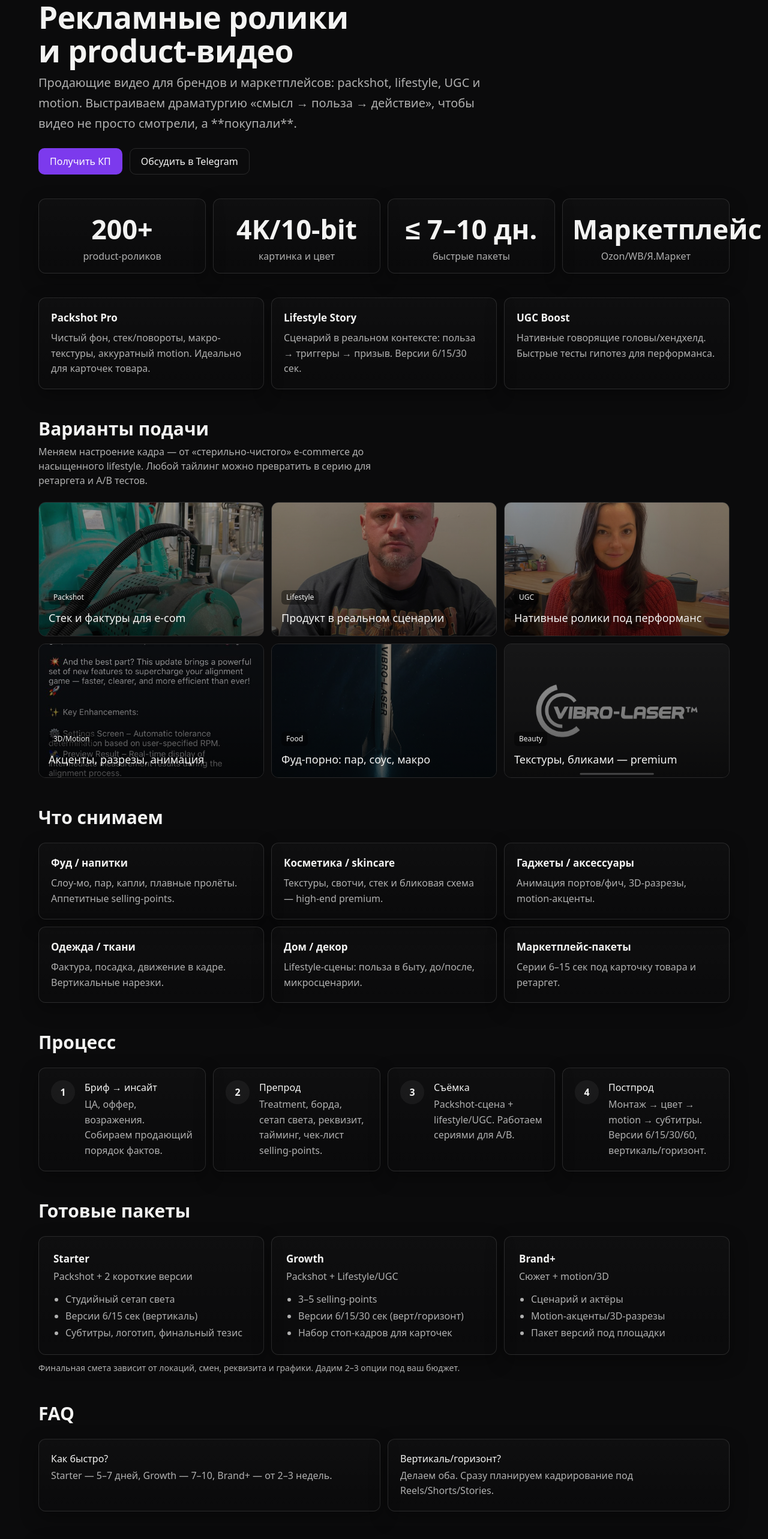
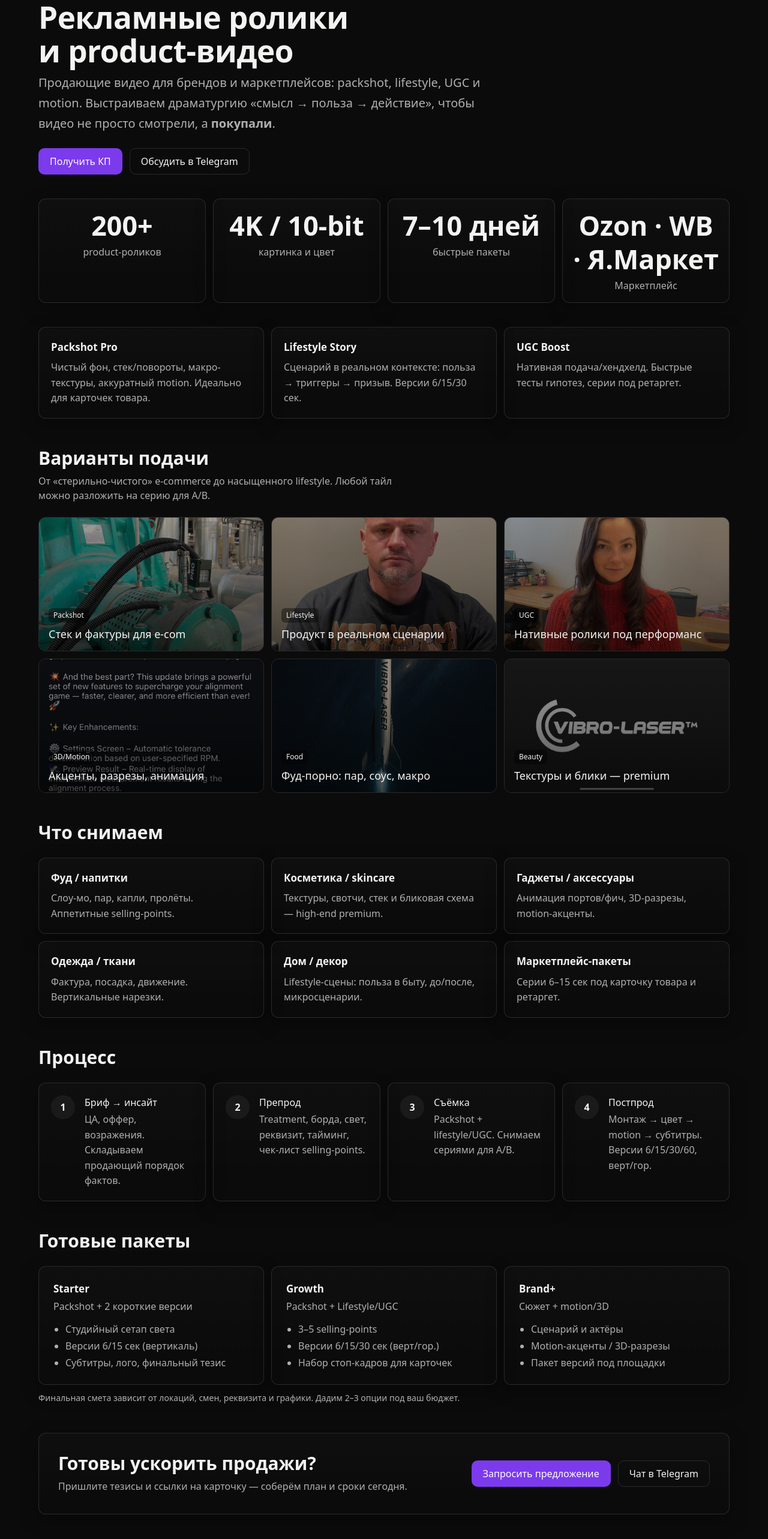
Before and after one commit to pandangun/highwayfilms.ru, a Next.js app: page /commercials in a window 1280 px wide. Shown: the part 120-2686 px from the top of the page at 60% size. Built offline with nearby package versions, Linux system fonts and the light colour scheme.

Commit message:
new commercial_v3

```diff
--- a/src/app/commercials/page.tsx
+++ b/src/app/commercials/page.tsx
@@ -19,19 +19,18 @@ export const metadata: Metadata = {
   robots: { index: true, follow: true },
 };
 
-/* ====== Мелкие кирпичики ====== */
 function Kpi({ value, label }: { value: string; label: string }) {
   return (
     <div className="card p-4 text-center">
-      <div className="stat-value">{value}</div>
-      <div className="stat-label">{label}</div>
+      <div className="stat-value leading-tight">{value}</div>
+      <div className="stat-label mt-1 break-words">{label}</div>
     </div>
   );
 }
 
 function Feature({ title, text }: { title: string; text: string }) {
   return (
-    <div className="card p-5 hover:translate-y-[-2px] transition">
+    <div className="card p-5 transition hover:-translate-y-0.5 hover:border-strong">
       <h3 className="text-lg font-medium">{title}</h3>
       <p className="mt-2 text-muted">{text}</p>
     </div>
@@ -52,48 +51,35 @@ function Step({ n, title, text }: { n: number; title: string; text: string }) {
   );
 }
 
-/* ====== Тайлы с фоном: полупрозр. фото + фильтр сверху ====== */
-function AdTile({
-  src,
-  tag,
-  title,
-}: {
-  src: string;
-  tag: string;
-  title: string;
-}) {
+/* Полупрозрачный тайл с фоном и фильтром */
+function AdTile({ src, tag, title }: { src: string; tag: string; title: string }) {
   return (
     <article className="group relative overflow-hidden rounded-xl border border-base h-48 md:h-56">
-      {/* фон как слой под оверлеем */}
       <Image
         src={src}
         alt={title}
         fill
-        className="object-cover opacity-60 group-hover:opacity-75 transition"
+        className="object-cover opacity-60 transition group-hover:opacity-75"
         sizes="(max-width: 768px) 100vw, (max-width: 1200px) 33vw, 33vw"
-        priority={false}
       />
-      {/* фильтр/градиент сверху */}
       <div className="absolute inset-0 bg-gradient-to-t from-black/50 via-black/20 to-transparent" />
-      {/* контент поверх */}
       <div className="absolute inset-0 p-4 flex flex-col justify-end">
-        <div className="flex items-center gap-2">
-          <span className="rounded-md bg-black/40 px-2 py-1 text-xs">{tag}</span>
-        </div>
-        <h3 className="mt-2 text-lg font-medium">{title}</h3>
+        <span className="w-fit rounded-md bg-black/40 px-2 py-1 text-xs">{tag}</span>
+        <h3 className="mt-2 text-lg font-medium leading-tight">{title}</h3>
       </div>
+      <span className="pointer-events-none absolute inset-0 rounded-xl ring-0 transition group-hover:ring-1 group-hover:ring-white/15" />
     </article>
   );
 }
 
-/* Заглушки для фоновых кадров — замени файлами в /public/images/ads/ */
+/* Заглушки — замени файлами в /public/images/ads/ и убери игнор для них */
 const tiles = [
-  { src: "/images/ads/a01.jpg", tag: "Packshot", title: "Стек и фактуры для e-com" },
+  { src: "/images/ads/a01.jpg", tag: "Packshot",  title: "Стек и фактуры для e-com" },
   { src: "/images/ads/a02.jpg", tag: "Lifestyle", title: "Продукт в реальном сценарии" },
-  { src: "/images/ads/a03.jpg", tag: "UGC", title: "Нативные ролики под перформанс" },
-  { src: "/images/ads/a04.jpg", tag: "3D/Motion", title: "Акценты, разрезы, анимация" },
-  { src: "/images/ads/a05.jpg", tag: "Food", title: "Фуд-порно: пар, соус, макро" },
-  { src: "/images/ads/a06.jpg", tag: "Beauty", title: "Текстуры, бликами — premium" },
+  { src: "/images/ads/a03.jpg", tag: "UGC",      title: "Нативные ролики под перформанс" },
+  { src: "/images/ads/a04.jpg", tag: "3D/Motion",title: "Акценты, разрезы, анимация" },
+  { src: "/images/ads/a05.jpg", tag: "Food",     title: "Фуд-порно: пар, соус, макро" },
+  { src: "/images/ads/a06.jpg", tag: "Beauty",   title: "Текстуры и блики — premium" },
 ];
 
 export default function Page() {
@@ -104,28 +90,23 @@ export default function Page() {
         <h1 className="h1">Рекламные ролики и product-видео</h1>
         <p className="lead measure mt-2">
           Продающие видео для брендов и маркетплейсов: packshot, lifestyle, UGC и motion.
-          Выстраиваем драматургию «смысл → польза → действие», чтобы видео не просто смотрели, а
-          **покупали**.
+          Выстраиваем драматургию «смысл → польза → действие», чтобы видео не просто смотрели, а{" "}
+          <strong>покупали</strong>.
         </p>
         <div className="mt-6 flex flex-wrap gap-3">
           <Link href="/contacts" className="btn btn-primary">Получить КП</Link>
-          <a
-            href="https://t.me/highwayfilms"
-            target="_blank"
-            rel="noopener noreferrer"
-            className="btn"
-          >
+          <a href="https://t.me/highwayfilms" target="_blank" rel="noopener noreferrer" className="btn">
             Обсудить в Telegram
           </a>
         </div>
       </section>
 
-      {/* KPIs */}
+      {/* KPI — короткий value, понятный label */}
       <section className="mt-10 grid grid-cols-2 md:grid-cols-4 gap-3">
         <Kpi value="200+" label="product-роликов" />
-        <Kpi value="4K/10-bit" label="картинка и цвет" />
-        <Kpi value="≤ 7–10 дн." label="быстрые пакеты" />
-        <Kpi value="Маркетплейс" label="Ozon/WB/Я.Маркет" />
+        <Kpi value="4K / 10-bit" label="картинка и цвет" />
+        <Kpi value="7–10 дней" label="быстрые пакеты" />
+        <Kpi value="Ozon · WB · Я.Маркет" label="Маркетплейс" />
       </section>
 
       {/* Продуктовые офферы */}
@@ -136,20 +117,19 @@ export default function Page() {
         />
         <Feature
           title="Lifestyle Story"
-          text="Сценарий в реальном контексте: польза → триггеры → призыв. Версии 6/15/30 cек."
+          text="Сценарий в реальном контексте: польза → триггеры → призыв. Версии 6/15/30 сек."
         />
         <Feature
           title="UGC Boost"
-          text="Нативные говорящие головы/хендхелд. Быстрые тесты гипотез для перформанса."
+          text="Нативная подача/хендхелд. Быстрые тесты гипотез, серии под ретаргет."
         />
       </section>
 
-      {/* Галерея с фоновыми кадрами и фильтром */}
+      {/* Галерея тайлов */}
       <section className="mt-12">
         <h2 className="text-2xl md:text-3xl font-semibold">Варианты подачи</h2>
         <p className="text-muted mt-2 measure">
-          Меняем настроение кадра — от «стерильно-чистого» e-commerce до насыщенного lifestyle. Любой
-          тайлинг можно превратить в серию для ретаргета и A/B тестов.
+          От «стерильно-чистого» e-commerce до насыщенного lifestyle. Любой тайл можно разложить на серию для A/B.
         </p>
         <div className="mt-6 grid grid-cols-2 md:grid-cols-3 gap-3">
           {tiles.map((t, i) => (
@@ -158,31 +138,31 @@ export default function Page() {
         </div>
       </section>
 
-      {/* Что снимаем чаще всего */}
+      {/* Что снимаем */}
       <section className="mt-12">
         <h2 className="text-2xl md:text-3xl font-semibold">Что снимаем</h2>
         <div className="mt-6 grid sm:grid-cols-2 lg:grid-cols-3 gap-3">
-          <Feature title="Фуд / напитки" text="Слоу-мо, пар, капли, плавные пролёты. Аппетитные selling-points." />
+          <Feature title="Фуд / напитки" text="Слоу-мо, пар, капли, пролёты. Аппетитные selling-points." />
           <Feature title="Косметика / skincare" text="Текстуры, свотчи, стек и бликовая схема — high-end premium." />
           <Feature title="Гаджеты / аксессуары" text="Анимация портов/фич, 3D-разрезы, motion-акценты." />
-          <Feature title="Одежда / ткани" text="Фактура, посадка, движение в кадре. Вертикальные нарезки." />
+          <Feature title="Одежда / ткани" text="Фактура, посадка, движение. Вертикальные нарезки." />
           <Feature title="Дом / декор" text="Lifestyle-сцены: польза в быту, до/после, микросценарии." />
           <Feature title="Маркетплейс-пакеты" text="Серии 6–15 сек под карточку товара и ретаргет." />
         </div>
       </section>
 
-      {/* Процесс под рекламу */}
+      {/* Процесс */}
       <section className="mt-12">
         <h2 className="text-2xl md:text-3xl font-semibold">Процесс</h2>
         <ol className="mt-6 grid sm:grid-cols-2 lg:grid-cols-4 gap-3">
-          <Step n={1} title="Бриф → инсайт" text="ЦА, оффер, возражения. Собираем продающий порядок фактов." />
-          <Step n={2} title="Препрод" text="Treatment, борда, сетап света, реквизит, тайминг, чек-лист selling-points." />
-          <Step n={3} title="Съёмка" text="Packshot-сцена + lifestyle/UGC. Работаем сериями для A/B." />
-          <Step n={4} title="Постпрод" text="Монтаж → цвет → motion → субтитры. Версии 6/15/30/60, вертикаль/горизонт." />
+          <Step n={1} title="Бриф → инсайт" text="ЦА, оффер, возражения. Складываем продающий порядок фактов." />
+          <Step n={2} title="Препрод" text="Treatment, борда, свет, реквизит, тайминг, чек-лист selling-points." />
+          <Step n={3} title="Съёмка" text="Packshot + lifestyle/UGC. Снимаем сериями для A/B." />
+          <Step n={4} title="Постпрод" text="Монтаж → цвет → motion → субтитры. Версии 6/15/30/60, верт/гор." />
         </ol>
       </section>
 
-      {/* Пакеты под задачу */}
+      {/* Пакеты */}
       <section className="mt-12">
         <h2 className="text-2xl md:text-3xl font-semibold">Готовые пакеты</h2>
         <div className="mt-6 grid md:grid-cols-3 gap-3">
@@ -192,7 +172,7 @@ export default function Page() {
             <ul className="mt-3 list-disc pl-5 text-muted space-y-1">
               <li>Студийный сетап света</li>
               <li>Версии 6/15 сек (вертикаль)</li>
-              <li>Субтитры, логотип, финальный тезис</li>
+              <li>Субтитры, лого, финальный тезис</li>
             </ul>
           </div>
           <div className="card p-6">
@@ -200,7 +180,7 @@ export default function Page() {
             <p className="text-muted mt-1">Packshot + Lifestyle/UGC</p>
             <ul className="mt-3 list-disc pl-5 text-muted space-y-1">
               <li>3–5 selling-points</li>
-              <li>Версии 6/15/30 сек (верт/горизонт)</li>
+              <li>Версии 6/15/30 сек (верт/гор.)</li>
               <li>Набор стоп-кадров для карточек</li>
             </ul>
           </div>
@@ -209,7 +189,7 @@ export default function Page() {
             <p className="text-muted mt-1">Сюжет + motion/3D</p>
             <ul className="mt-3 list-disc pl-5 text-muted space-y-1">
               <li>Сценарий и актёры</li>
-              <li>Motion-акценты/3D-разрезы</li>
+              <li>Motion-акценты / 3D-разрезы</li>
               <li>Пакет версий под площадки</li>
             </ul>
           </div>
@@ -219,36 +199,18 @@ export default function Page() {
         </p>
       </section>
 
-      {/* FAQ коротко */}
-      <section className="mt-12">
-        <h2 className="text-2xl md:text-3xl font-semibold">FAQ</h2>
-        <div className="mt-6 grid md:grid-cols-2 gap-3">
-          <div className="card p-5">
-            <div className="font-medium">Как быстро?</div>
-            <p className="mt-1 text-muted">Starter — 5–7 дней, Growth — 7–10, Brand+ — от 2–3 недель.</p>
-          </div>
-          <div className="card p-5">
-            <div className="font-medium">Вертикаль/горизонт?</div>
-            <p className="mt-1 text-muted">Делаем оба. Сразу планируем кадрирование под Reels/Shorts/Stories.</p>
-          </div>
-        </div>
-      </section>
-
-      {/* Сильный CTA */}
+      {/* CTA */}
       <section className="mt-12">
         <div className="card p-6 md:p-8 flex flex-col md:flex-row items-start md:items-center justify-between gap-4">
           <div>
             <div className="text-2xl md:text-3xl font-semibold">Готовы ускорить продажи?</div>
-            <p className="text-muted mt-2">Пришлите тезисы и ссылки на карточку — соберём план и сроки сегодня.</p>
+            <p className="text-muted mt-2">
+              Пришлите тезисы и ссылки на карточку — соберём план и сроки сегодня.
+            </p>
           </div>
           <div className="flex gap-3">
             <Link href="/contacts" className="btn btn-primary">Запросить предложение</Link>
-            <a
-              href="https://t.me/highwayfilms"
-              target="_blank"
-              rel="noopener noreferrer"
-              className="btn"
-            >
+            <a href="https://t.me/highwayfilms" target="_blank" rel="noopener noreferrer" className="btn">
               Чат в Telegram
             </a>
           </div>
```
